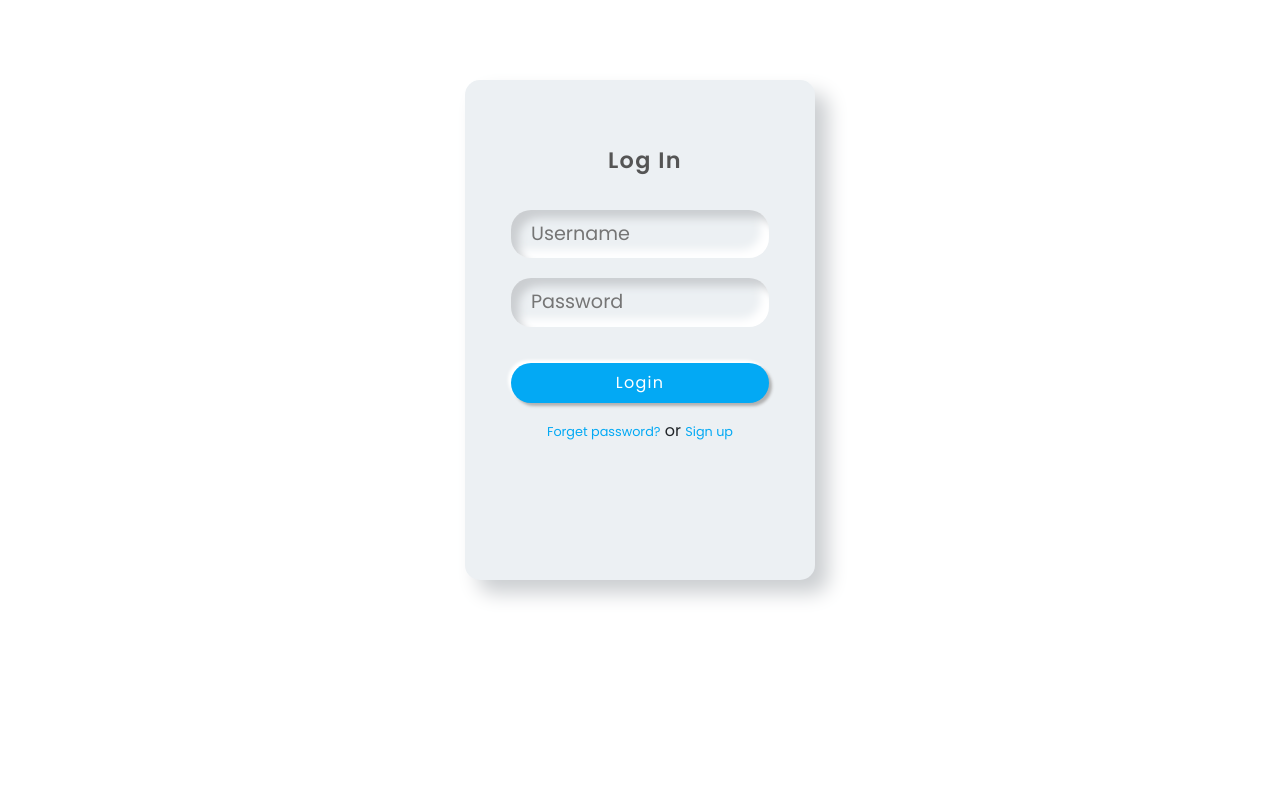
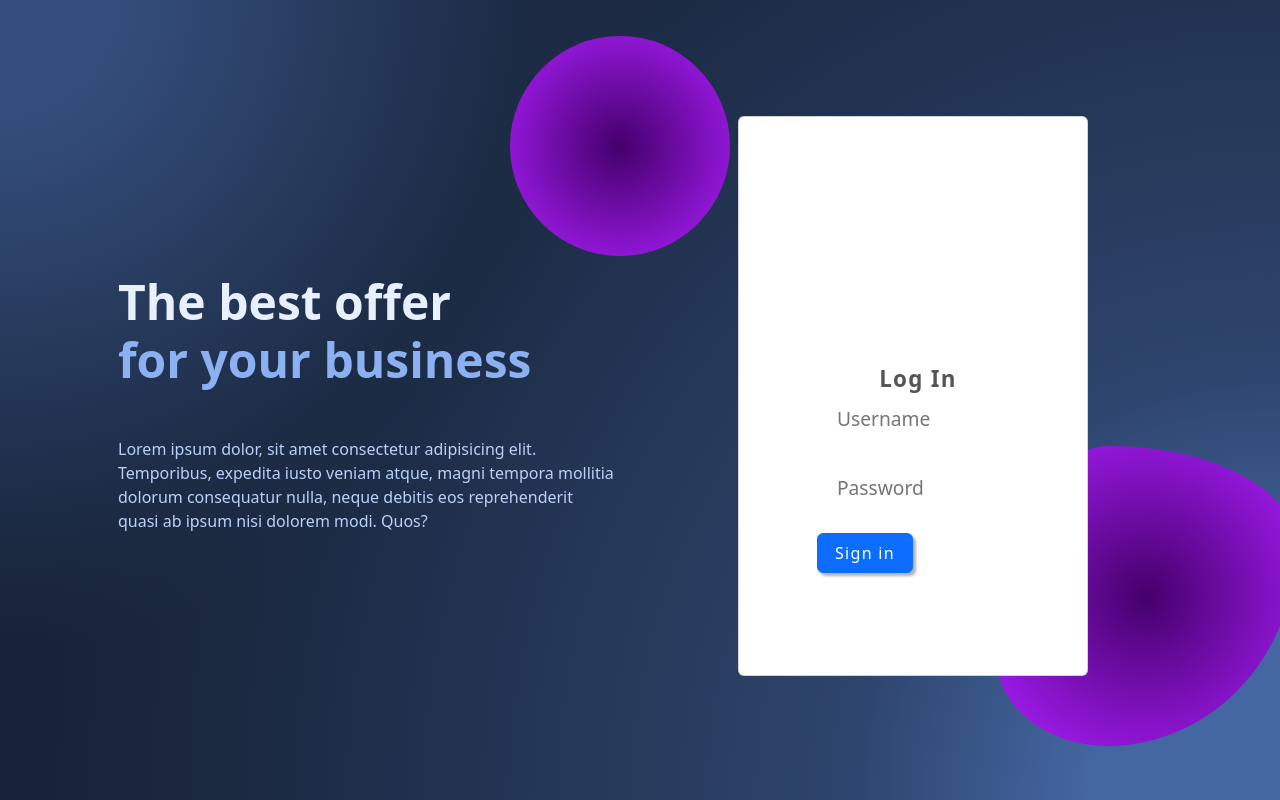
Before and after one commit to Manii7663/Project, a React (Create React App) app in the folder client/: page /login in a window 1280 px wide. Built offline with nearby package versions, Linux system fonts and the light colour scheme.

Commit message:
Sign in page

```diff
--- a/client/src/Pages/Login/Login.css
+++ b/client/src/Pages/Login/Login.css
@@ -2,44 +2,46 @@
     @import url('https://fonts.googleapis.com/css2?family=Poppins:wght@300;400;500;600;700;800;900&display=swap');
 
     /* Reseting */
-* {
-    margin: 0;
-    padding: 0;
-    box-sizing: border-box;
-    font-family: 'Poppins', sans-serif;
+
+    .card {
+        min-height: 70vh; /* Set minimum height to 100% of viewport height */
+        display: flex;
+        flex-direction: column;
+        justify-content: center; /* Center content vertically */
+        max-width: 350px;
+        margin: 20px auto 10px auto; /* Further reduced margin */
+        padding: 10px 30px 30px 30px; /* Further reduced padding */
+        background-color: #ecf0f3;
     }
 
-body {
-    background: #ecf0f3;
+    .background-radial-gradient {
+        position: fixed; /* Fix the background gradient */
+        top: 0;
+        left: 0;
+        width: 100%;
+        height: 100%;
+        z-index: -1; /* Move it behind the content */
+        background-color: hsl(218, 41%, 15%);
+        background-image: radial-gradient(
+            650px circle at 0% 0%,
+            hsl(218, 41%, 35%) 15%,
+            hsl(218, 41%, 30%) 35%,
+            hsl(218, 41%, 20%) 75%,
+            hsl(218, 41%, 19%) 80%,
+            transparent 100%
+        ),
+        radial-gradient(
+            1250px circle at 100% 100%,
+            hsl(218, 41%, 45%) 15%,
+            hsl(218, 41%, 30%) 35%,
+            hsl(218, 41%, 20%) 75%,
+            hsl(218, 41%, 19%) 80%,
+            transparent 100%
+        );
+        overflow: hidden; /* Hide overflow */
     }
 
-.wrapper {
-    max-width: 350px;
-    min-height: 500px;
-    margin: 80px auto;
-    padding: 40px 30px 30px 30px;
-    background-color: #ecf0f3;
-    border-radius: 15px;
-    box-shadow: 13px 13px 20px #cbced1, -13px -13px 20px #fff;
-}
-
-.logo {
-    width: 80px;
-    margin: auto;
-}
-
-.logo img {
-    width: 100%;
-    height: 80px;
-    object-fit: cover;
-    border-radius: 50%;
-    box-shadow: 0px 0px 3px #5f5f5f,
-        0px 0px 0px 5px #ecf0f3,
-        8px 8px 15px #a7aaa7,
-        -8px -8px 15px #fff;
-}
-
-.wrapper .name {
+    .name {
         font-weight: 600;
         font-size: 1.4rem;
         letter-spacing: 1.3px;
@@ -47,7 +49,7 @@ body {
         color: #555;
     }
 
-.wrapper .form-field input {
+    .form-field input {
         width: 100%;
         display: block;
         border: none;
@@ -59,20 +61,21 @@ body {
         /* border: 1px solid red; */
     }
 
-.wrapper .form-field {
+    .form-field {
         padding-left: 10px;
         margin-bottom: 20px;
         border-radius: 20px;
-    box-shadow: inset 8px 8px 8px #cbced1, inset -8px -8px 8px #fff;
+
     }
 
-.wrapper .form-field .fas {
+    .form-field .fas {
         color: #555;
     }
 
-.wrapper .btn {
+    .btn {
+        align-items: center;
         box-shadow: none;
-    width: 100%;
+        width: 50%;
         height: 40px;
         background-color: #03A9F4;
         color: #fff;
@@ -82,17 +85,17 @@ body {
         letter-spacing: 1.3px;
     }
 
-.wrapper .btn:hover {
+    .btn:hover {
         background-color: #039BE5;
     }
 
-.wrapper a {
+    a {
         text-decoration: none;
         font-size: 0.8rem;
         color: #03A9F4;
     }
 
-.wrapper a:hover {
+    a:hover {
         color: #039BE5;
     }
 
@@ -102,3 +105,24 @@ body {
             padding: 40px 15px 15px 15px;
         }
     }
+
+
+
+    #radius-shape-1 {
+        height: 220px;
+        width: 220px;
+        top: -60px;
+        left: -130px;
+        background: radial-gradient(#44006b, #ad1fff);
+        overflow: hidden;
+    }
+
+    #radius-shape-2 {
+        border-radius: 38% 62% 63% 37% / 70% 33% 67% 30%;
+        bottom: -60px;
+        right: -110px;
+        width: 300px;
+        height: 300px;
+        background: radial-gradient(#44006b, #ad1fff);
+        overflow: hidden;
+    }
--- a/client/src/Pages/Login/Login.js
+++ b/client/src/Pages/Login/Login.js
@@ -1,61 +1,107 @@
-import React from "react";
-import './Login.css';
-import  axios  from "axios";
-import { useNavigate } from 'react-router-dom';
-import { useState } from "react";
-
+import React, { useState } from "react";
+import { useNavigate } from "react-router-dom";
+import axios from "axios";
+import "./Login.css";
 
 function Login() {
-
   const [email, setEmail] = useState("");
   const [password, setPassword] = useState("");
 
   const navigate = useNavigate();
 
   const loginValidate = async (e) => {
-		e.preventDefault()
+    e.preventDefault();
     try {
-
-			const res = await axios.post("http://localhost:3001/logIn", { email, password })
+      const res = await axios.post("http://localhost:3001/logIn", {
+        email,
+        password,
+      });
       if (res.status === 201) {
-				// localStorage.setItem('id', res.data.user._id)
-				// localStorage.setItem('name', res.data.user.name)
-                console.log("validated succesfully")
-				navigate('/')
+        console.log("validated successfully");
+        navigate("/");
       }
     } catch (err) {
-            console.log("error encounterd")
-			console.log(err)
+      console.log("error encountered");
+      console.log(err);
       if (err.response.status === 401 || err.response.status === 402) {
-				alert(err.response.data.error)
-			}
-			else {
-				alert("Internal Server Error")
+        alert(err.response.data.error);
+      } else {
+        alert("Internal Server Error");
       }
     }
-	}
+  };
+
   return (
-  <div>
-    <div class="wrapper">
-        <div class="text-center mt-4 name">
-            Log In
+    <section className="background-radial-gradient overflow-hidden">
+      <div className="container px-4 py-5 px-md-5 text-center text-lg-start my-5">
+        <div className="row gx-lg-5 align-items-center mb-5">
+          <div className="col-lg-6 mb-5 mb-lg-0" style={{ zIndex: 10 }}>
+            <h1
+              className="my-5 display-5 fw-bold ls-tight"
+              style={{ color: "hsl(218, 81%, 95%)" }}
+            >
+              The best offer <br />
+              <span style={{ color: "hsl(218, 81%, 75%)" }}>
+                for your business
+              </span>
+            </h1>
+            <p
+              className="mb-4 opacity-70"
+              style={{ color: "hsl(218, 81%, 85%)" }}
+            >
+              Lorem ipsum dolor, sit amet consectetur adipisicing elit.
+              Temporibus, expedita iusto veniam atque, magni tempora mollitia
+              dolorum consequatur nulla, neque debitis eos reprehenderit quasi
+              ab ipsum nisi dolorem modi. Quos?
+            </p>
           </div>
-        <form class="p-3 mt-3" onSubmit={loginValidate}>
+
+          <div className="col-lg-6 mb-5 mb-lg-0 position-relative">
+            <div
+              id="radius-shape-1"
+              className="position-absolute rounded-circle shadow-5-strong"
+            ></div>
+            <div
+              id="radius-shape-2"
+              className="position-absolute shadow-5-strong"
+            ></div>
+
+            <div className="card bg-glass ">
+              <div className="card-body px-4 py-0 px-md-2 "></div>
+
+              <form class="p-5 mt-0" onSubmit={loginValidate}>
+              <div class="text-center name">Log In</div>
                 <div class="form-field d-flex align-items-center">
                   <span class="far fa-user"></span>
-                <input type="email" name="userName" id="userName" placeholder="Username" onChange={(e) => setEmail(e.target.value)}/>
+                  <input
+                    type="email"
+                    name="userName"
+                    id="userName"
+                    placeholder="Username"
+                    onChange={(e) => setEmail(e.target.value)}
+                  />
                 </div>
                 <div class="form-field d-flex align-items-center">
                   <span class="fas fa-key"></span>
-                <input type="password" name="password" id="pwd" placeholder="Password" onChange={(e) => setPassword(e.target.value)}/>
+                  <input
+                    type="password"
+                    name="password"
+                    id="pwd"
+                    placeholder="Password"
+                    onChange={(e) => setPassword(e.target.value)}
+                  />
                 </div>
-            <button class="btn mt-3" type="submit">Login</button>
+                <button type="submit" className="btn btn-primary mb-4">
+                Sign in
+              </button>
               </form>
-        <div class="text-center fs-6">
-            <a href="#">Forget password?</a> or <a href="#">Sign up</a>
+
+
             </div>
           </div>
         </div>
+      </div>
+    </section>
   );
 }
 
```
Also changed, not shown: 1 other file (tests, documents, lock files or other folders). Lines whose indentation alone changed are shown as unchanged.
